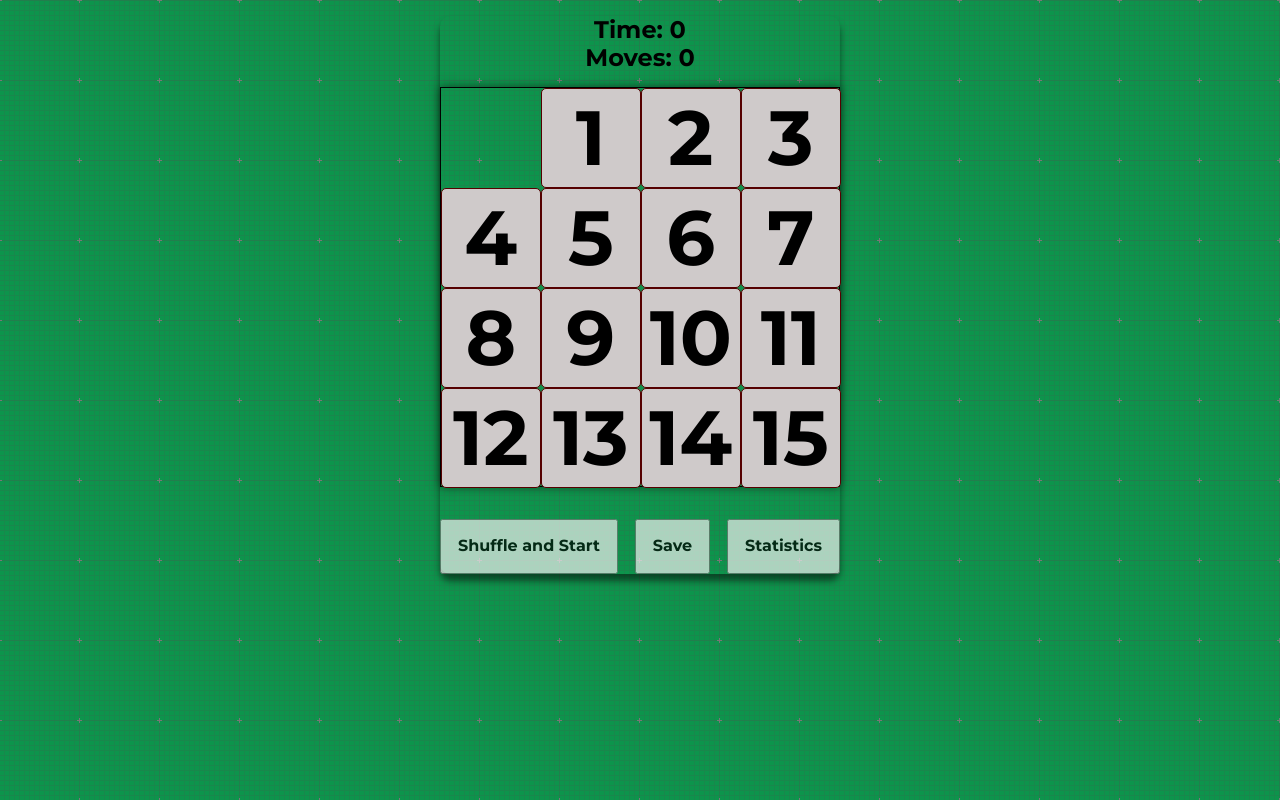
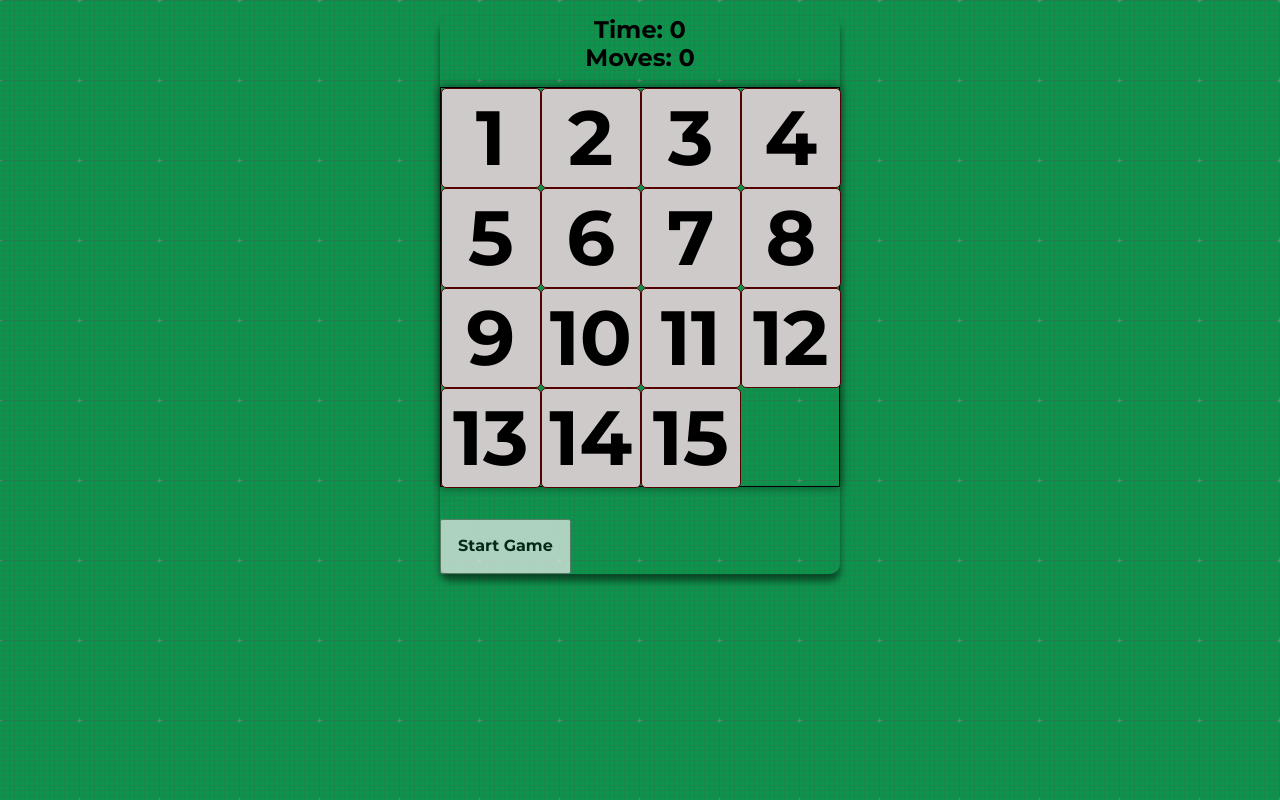
Before and after one commit to TauAdam/gem-puzzle, a website built with webpack: page gem-puzzle/src/index.html in a window 1280 px wide. Built offline with nearby package versions, Linux system fonts and the light colour scheme.

Commit message:
feat: add time count and moves counter

```diff
--- a/gem-puzzle/src/index.html
+++ b/gem-puzzle/src/index.html
@@ -4,20 +4,6 @@
 		<meta charset="UTF-8" />
 		<meta http-equiv="X-UA-Compatible" content="IE=edge" />
 		<meta name="viewport" content="width=device-width, initial-scale=1.0" />
-		<title>Gem Puzzle</title>
 	</head>
-	<body>
-		<div class="wrapper">
-			<div class="stats"></div>
-			<div id="game">
-				<div class="field"></div>
-			</div>
-			<div class="footer">
-				<button class="btn-shuffle btn"></button>
-				<button class="btn">Save</button>
-				<button class="btn">Statistics</button>
-			</div>
-		</div>
-		<h1 class="message"></h1>
-	</body>
+	<body></body>
 </html>
--- a/gem-puzzle/src/js/app.js
+++ b/gem-puzzle/src/js/app.js
@@ -1,41 +1,57 @@
-import { createMatrix, field } from './helpers/drawMatrix';
+import {
+	createMatrix,
+	field,
+	game as gameNode,
+	buttonShuffle,
+	stats,
+} from './helpers/drawMatrix';
 import randomSwap from './helpers/shuffleAlgorithm';
 import { swap, isValidforSwap } from './helpers/swap';
 import soundAccompaniment from './helpers/audio';
 import audioSource from '../audio/audio_move.mp3';
 
-const gameNode = document.getElementById('game');
-const buttonRestart = document.querySelector('.btn-shuffle');
-
 let mode = 'ready';
 
-// function stopwatch() {
-// 	var start = new Date.now(),
-// 		stop = Date.now(),
-// 		diff = stop - start;
-// 	let seconds = 0;
-// 	return diff;
-// }
+const timeElement = document.createElement('div');
+timeElement.textContent = `Time: ${0}`;
+const moves = document.createElement('div');
+moves.textContent = `Moves: ${0}`;
+stats.append(timeElement, moves);
 
-function render() {
-	const stats = document.querySelector('.stats');
-	const stopwatch = document.createElement('div');
-	stopwatch.innerHTML = `Time: ${0}`;
+let stopwatch;
+function stopwatchRun() {
+	let t = 0;
+	if (mode === 'run') {
+		stopwatch = setInterval(() => {
+			timeElement.textContent = `Time: ${t}`;
+			t++;
+		}, 1000);
+	}
+	if (mode === 'shuffling') {
+		clearInterval(stopwatch);
+	}
+}
 
-	const moves = document.createElement('div');
-	let steps = 0;
-	moves.innerHTML = `Moves: ${steps}`;
+let steps = 0;
+function countMoves() {
+	if (mode === 'run') {
+		steps++;
+	}
+	if (mode === 'shuffling') {
+		steps = 0;
+	}
+	moves.textContent = `Moves: ${steps}`;
+}
 
-	stats.append(stopwatch, moves);
-
+function main() {
 	createMatrix();
-	buttonRestart.textContent = 'Shuffle and Start';
+	buttonShuffle.textContent = 'Start Game';
 }
 
 const maxShuffleCount = 100;
 let timer;
 
-buttonRestart.addEventListener('click', () => {
+buttonShuffle.addEventListener('click', () => {
 	if (mode === 'shuffling') {
 		return;
 	}
@@ -45,15 +61,18 @@ buttonRestart.addEventListener('click', () => {
 	gameNode.classList.add('gameShuffling');
 
 	timer = setInterval(() => {
-		buttonRestart.disabled = true;
+		stopwatchRun();
+		buttonShuffle.disabled = true;
 		randomSwap();
 		shuffleCount++;
 		if (shuffleCount >= maxShuffleCount) {
+			countMoves();
+			mode = 'run';
 			gameNode.classList.remove('gameShuffling');
-			buttonRestart.disabled = false;
+			stopwatchRun();
+			buttonShuffle.disabled = false;
 			clearInterval(timer);
-			mode = 'run';
-			buttonRestart.textContent = 'Shuffle and Restart';
+			buttonShuffle.textContent = 'Shuffle and Restart';
 		}
 	}, 50);
 });
@@ -62,6 +81,7 @@ field.addEventListener('click', event => {
 	if (mode === 'shuffling') {
 		return;
 	}
+
 	if (mode === 'ready') {
 		alert('Press button "Shuffle and Start" to start the game!');
 		return;
@@ -72,9 +92,10 @@ field.addEventListener('click', event => {
 	}
 	const tileId = +tileNode.textContent;
 	if (isValidforSwap(tileId)) {
+		countMoves();
 		soundAccompaniment(audioSource);
 		swap(tileId);
 	}
 });
 
-render();
+main();
--- a/gem-puzzle/src/js/helpers/drawMatrix.js
+++ b/gem-puzzle/src/js/helpers/drawMatrix.js
@@ -1,9 +1,33 @@
-const field = document.querySelector('.field');
+document.title = 'Gem Puzzle';
+const body = document.querySelector('body');
+
+const wrapper = document.createElement('div');
+wrapper.className = 'wrapper';
+body.append(wrapper);
+
+const stats = document.createElement('div');
+stats.className = 'stats';
+const game = document.createElement('div');
+game.className = 'game';
+const footer = document.createElement('div');
+footer.className = 'footer';
+
+const field = document.createElement('div');
+field.className = 'field';
+game.append(field);
+
+const buttonShuffle = document.createElement('button');
+buttonShuffle.className = 'btn-shuffle btn';
+footer.append(buttonShuffle);
+
+const message = document.createElement('h1');
+message.className = 'message';
+wrapper.append(stats, game, footer, message);
 
 const empty = {
-	value: 0,
-	top: 0,
-	left: 0,
+	value: 16,
+	top: 3,
+	left: 3,
 };
 const tileSize =
 	6.25 *
@@ -11,14 +35,16 @@ const tileSize =
 
 const tiles = [empty];
 function createMatrix() {
-	const numbers = [...Array(15).keys()];
+	const list = [...Array(15).keys()];
+	console.log(list);
 	for (let i = 1; i < 16; i++) {
 		const tile = document.createElement('div');
 		tile.className = 'tile';
-		const value = numbers[i - 1] + 1;
+		// const value = list[i - 1] + 1;
+		const value = i;
 		tile.innerHTML = value;
-		const left = i % 4;
-		const top = (i - left) / 4;
+		const left = (i - 1) % 4;
+		const top = (i - left - 1) / 4;
 		tile.style.left = `${left * tileSize}px`;
 		tile.style.top = `${top * tileSize}px`;
 		tiles.push({
@@ -31,4 +57,14 @@ function createMatrix() {
 	}
 }
 
-export { tiles, empty, tileSize , createMatrix, field};
+export {
+	tiles,
+	empty,
+	tileSize,
+	createMatrix,
+	stats,
+	field,
+	game,
+	buttonShuffle,
+	message,
+};
--- a/gem-puzzle/src/js/helpers/swap.js
+++ b/gem-puzzle/src/js/helpers/swap.js
@@ -1,4 +1,4 @@
-import { tileSize, tiles, empty } from './drawMatrix';
+import { tileSize, tiles, empty, message } from './drawMatrix';
 
 function swap(i) {
 	const tile = tiles[i];
@@ -30,7 +30,6 @@ function isValidforSwap(i) {
 function isSolved() {
 	return tiles.every(tile => tile.value === tile.top * 4 + tile.left);
 }
-const message = document.querySelector('.message');
 function wonMessage() {
 	setTimeout(() => {
 		message.innerHTML =
```
